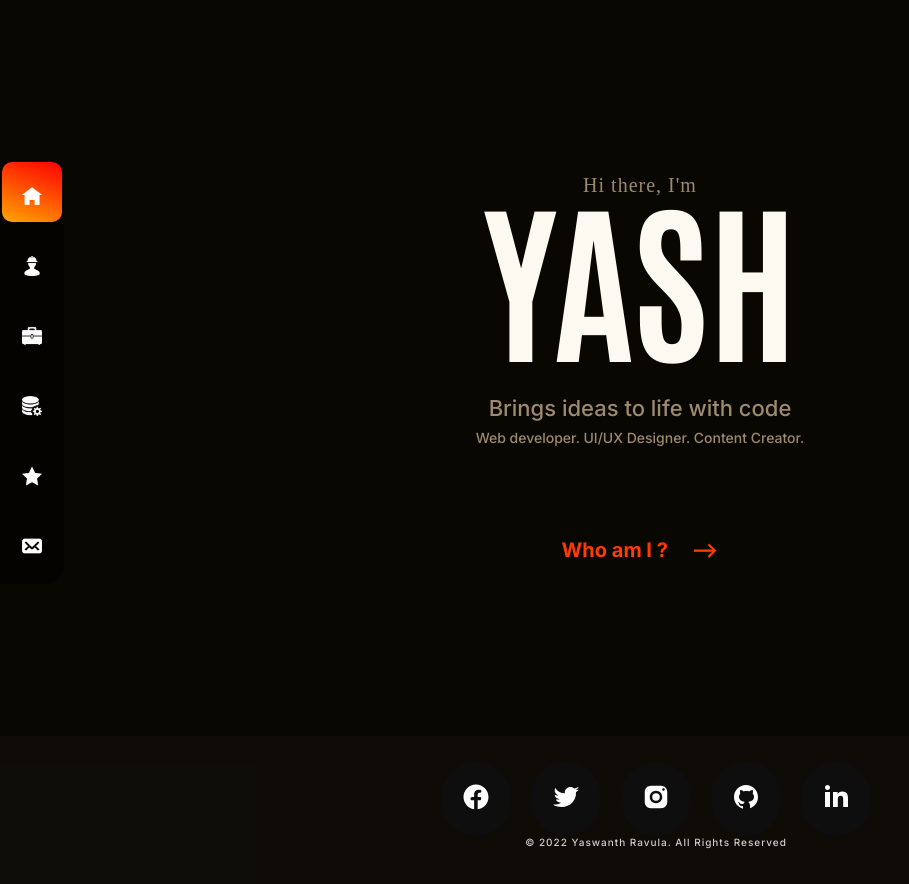
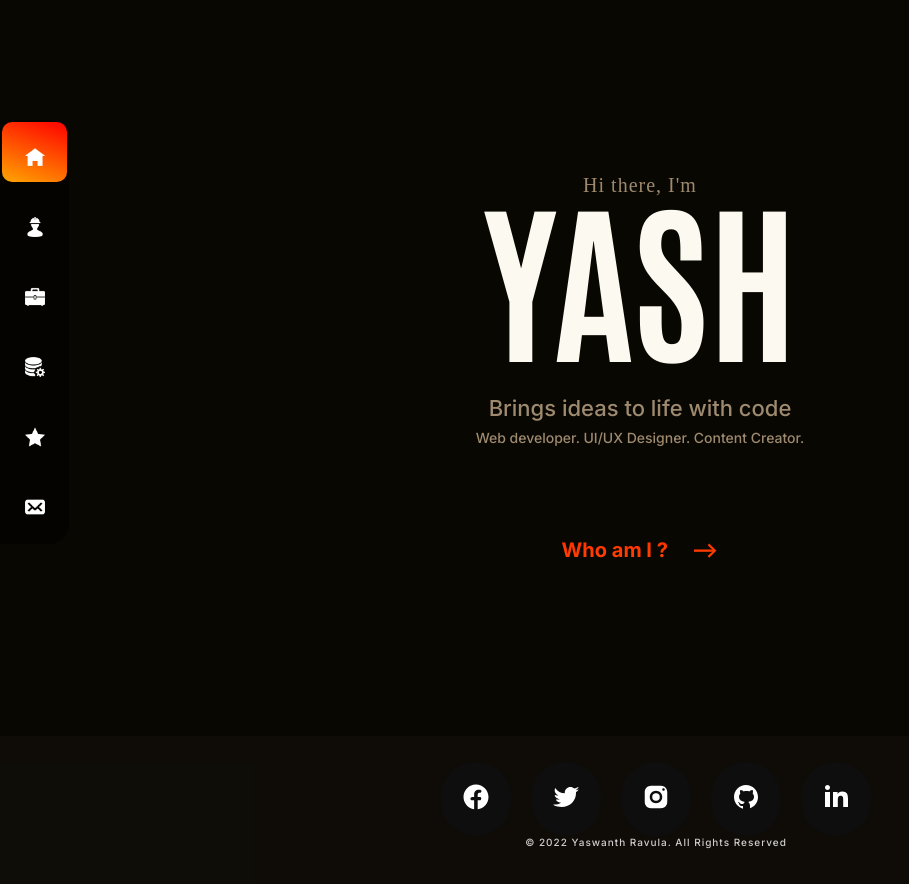
Before and after one commit to yaswanthRavula/Yawanth.me, an Angular app in the folder client/: page /Home in a window 1280 px wide. Shown: the top 884 px of the page, without its empty margins (0-909 px from the left). Built offline with nearby package versions, Linux system fonts and the light colour scheme.

Commit message:
Nav BAr final

```diff
--- a/client/src/app/app.component.css
+++ b/client/src/app/app.component.css
@@ -1,7 +1,7 @@
 .pc-nav-bar{
     position: fixed;
     left: 0;
-    top: 20%;
+    top: 15%;
     padding-top: 0;
    margin: 0%;
     padding: 2px;
@@ -15,7 +15,7 @@
     margin: 0;
     text-align: center;
     padding: 10px;
-    width: 40px;
+    width: 45px;
     height: 40px;
     margin-bottom: 10px;
     align-items: center;
```
